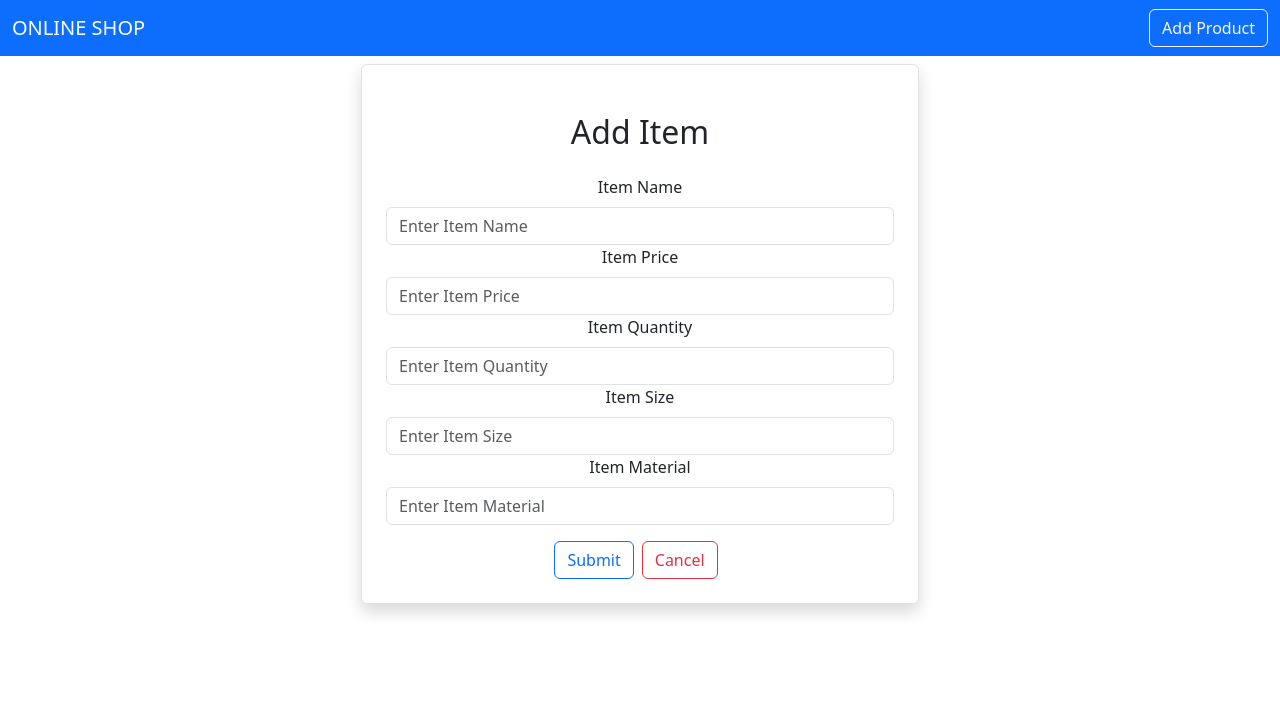
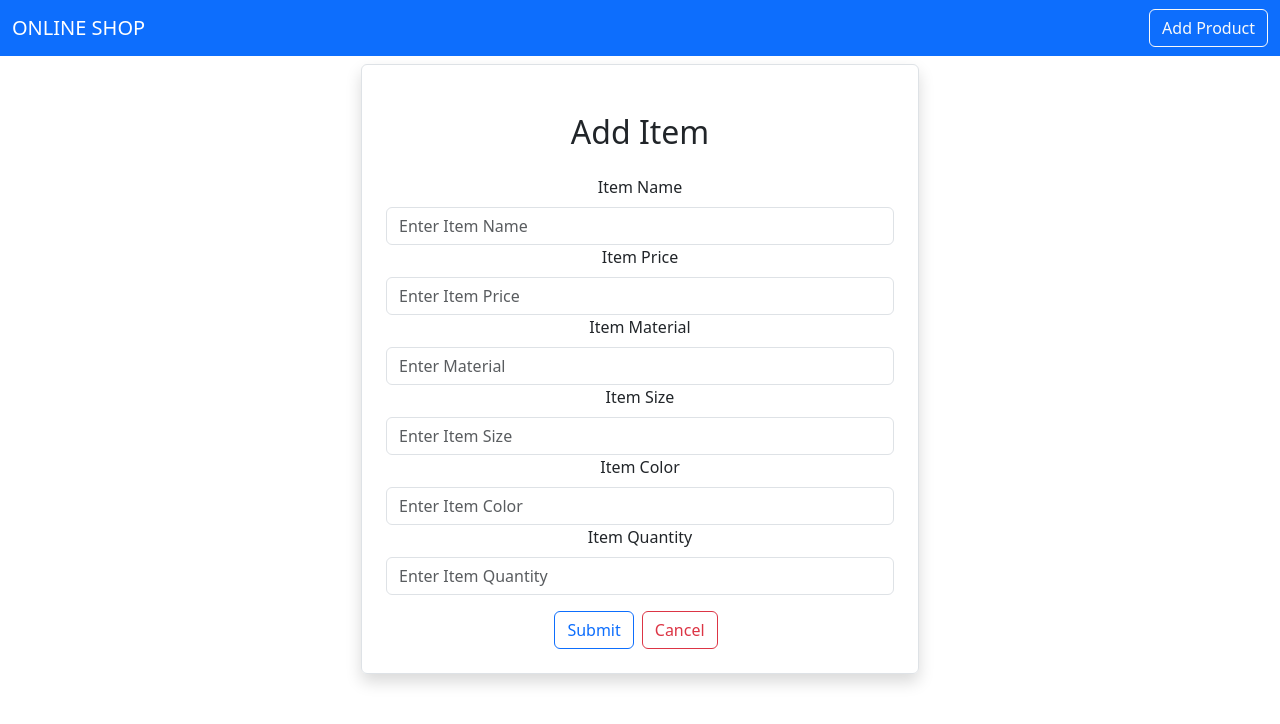
Before and after one commit to ShamalkaNilaweera/online-shop-ui, a React (Create React App) app: page /addProduct in a window 1280 px wide. Shown: the top 724 px of the page. Built offline with nearby package versions, Linux system fonts and the light colour scheme.

Commit message:
add product changes

```diff
--- a/src/pages/Home.js
+++ b/src/pages/Home.js
@@ -34,7 +34,7 @@ export default function Home() {
         <th scope="row" key={index}>{index+1}</th>
         <td>{product.productName}</td>
         <td>{product.productPrice}</td>
-        <td>{product.colorName}</td>
+        <td>{product.color}</td>
         <td>{product.quantity}</td>
         <td>
             <button className='btn btn-outline-primary mx-2'>View</button>
--- a/src/products/AddProduct.js
+++ b/src/products/AddProduct.js
@@ -8,12 +8,13 @@ export default function AddProduct() {
     const [product,setProduct]=useState({
         name:"",
         price:"",
-        quantity:"",
+        material:"",
         size:"",
-        material:""
+        color:"",
+        quantity:""
     })
 
-    const{name,price,quantity,size,material}=product;
+    const{name,price,material,size,color,quantity}=product;
 
     const onInputChange=(event)=>{
         setProduct({...product,[event.target.name]: event.target.value});
@@ -22,7 +23,7 @@ export default function AddProduct() {
     const onSubmit=async(e)=>{
         e.preventDefault();
         try{
-        await axios.post("http://localhost:8081/api/v1/products",{name: name,price: price,color:color,quantity:quantity,size:size,material:material});
+        await axios.post("http://localhost:8081/api/v1/products",{productName: name, price: price, material: material, size: size, quantity: quantity, color: color});
         navigate("/")
         }catch(error){
             console.log(error)
@@ -40,18 +41,18 @@ export default function AddProduct() {
 
                 <label htmlFor='Price' className='form-label'>Item Price</label>
                 <input type='number' className='form-control' placeholder='Enter Item Price' name='price' value={price} onChange={(event)=>onInputChange(event)}></input>
-{/*
+
+                <label htmlFor='Material' className='form-label'>Item Material</label>
+                <input type='{text}' className='form-control' placeholder='Enter Material' name='material' value={material} onChange={(event)=>onInputChange(event)}></input>
+
+                <label htmlFor='Size' className='form-label'>Item Size</label>
+                <input type='number' className='form-control' placeholder='Enter Item Size' name='size' value={size} onChange={(event)=>onInputChange(event)}></input>
+
                 <label htmlFor='Color' className='form-label'>Item Color</label>
-                <input type='number' className='form-control' placeholder='Enter Item Color' name='color' value={color} onChange={(event)=>onInputChange(event)}></input> */}
+                <input type='text' className='form-control' placeholder='Enter Item Color' name='color' value={color} onChange={(event)=>onInputChange(event)}></input>
 
                 <label htmlFor='Quantity' className='form-label'>Item Quantity</label>
                 <input type='number' className='form-control' placeholder='Enter Item Quantity' name='quantity'  value={quantity} onChange={(event)=>onInputChange(event)}></input>
-
-                <label htmlFor='Size' className='form-label'>Item Size</label>
-                <input type='text' className='form-control' placeholder='Enter Item Size' name='size'  value={size} onChange={(event)=>onInputChange(event)}></input>
-
-                <label htmlFor='Quantity' className='form-label'>Item Material</label>
-                <input type='text' className='form-control' placeholder='Enter Item Material' name='material'  value={material} onChange={(event)=>onInputChange(event)}></input>
             </div>
 
             <button type='submit' className='btn btn-outline-primary'>Submit</button>
--- a/src/products/ViewProduct.js
+++ b/src/products/ViewProduct.js
@@ -7,6 +7,10 @@ export default function ViewProduct() {
 
     const [product,ViewProduct]=useState({
         name:"",
-        price:""
+        price:"",
+        material:"",
+        size:"",
+        color:"",
+        quantity:""
     })
 }
```
